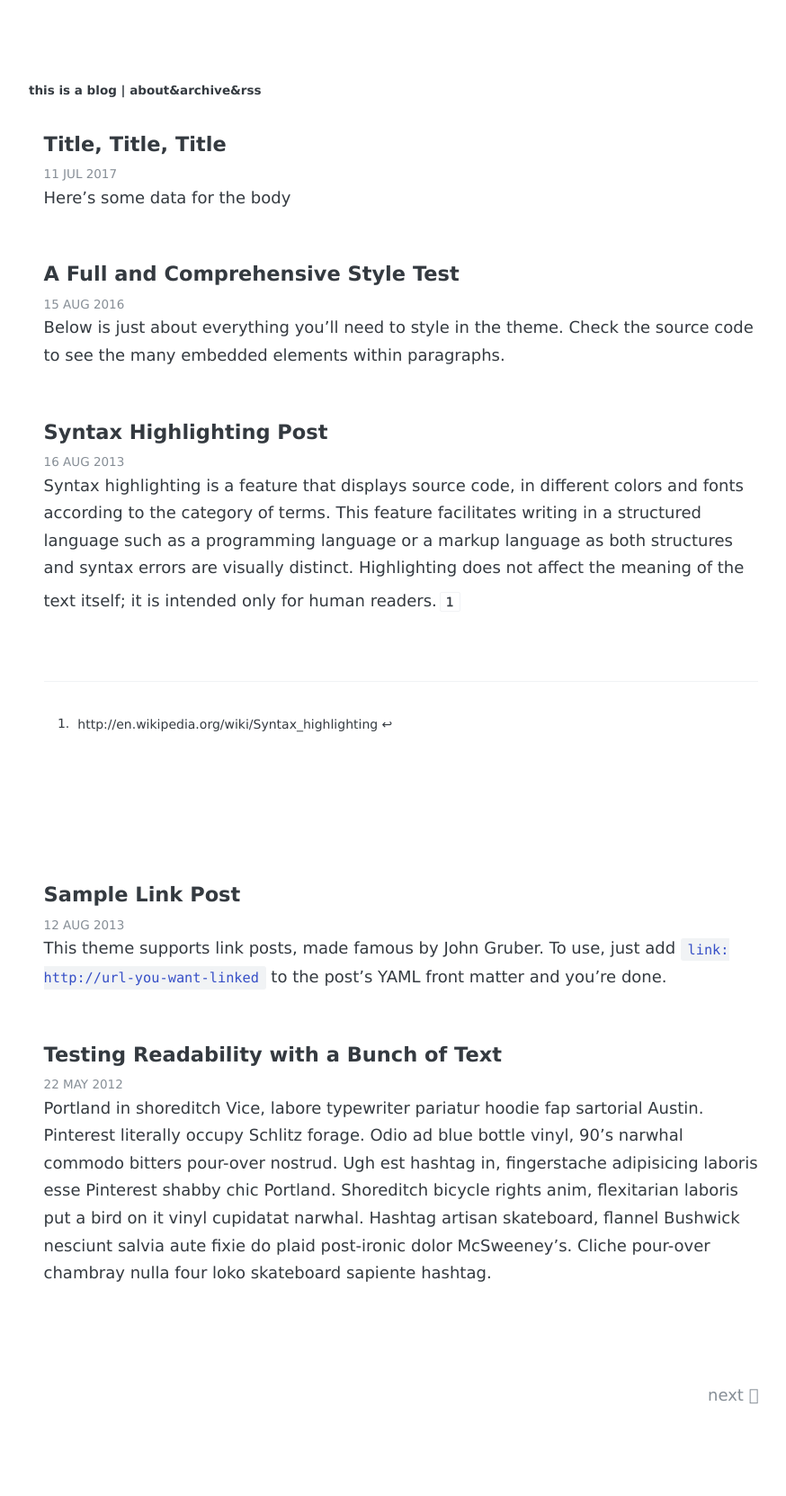
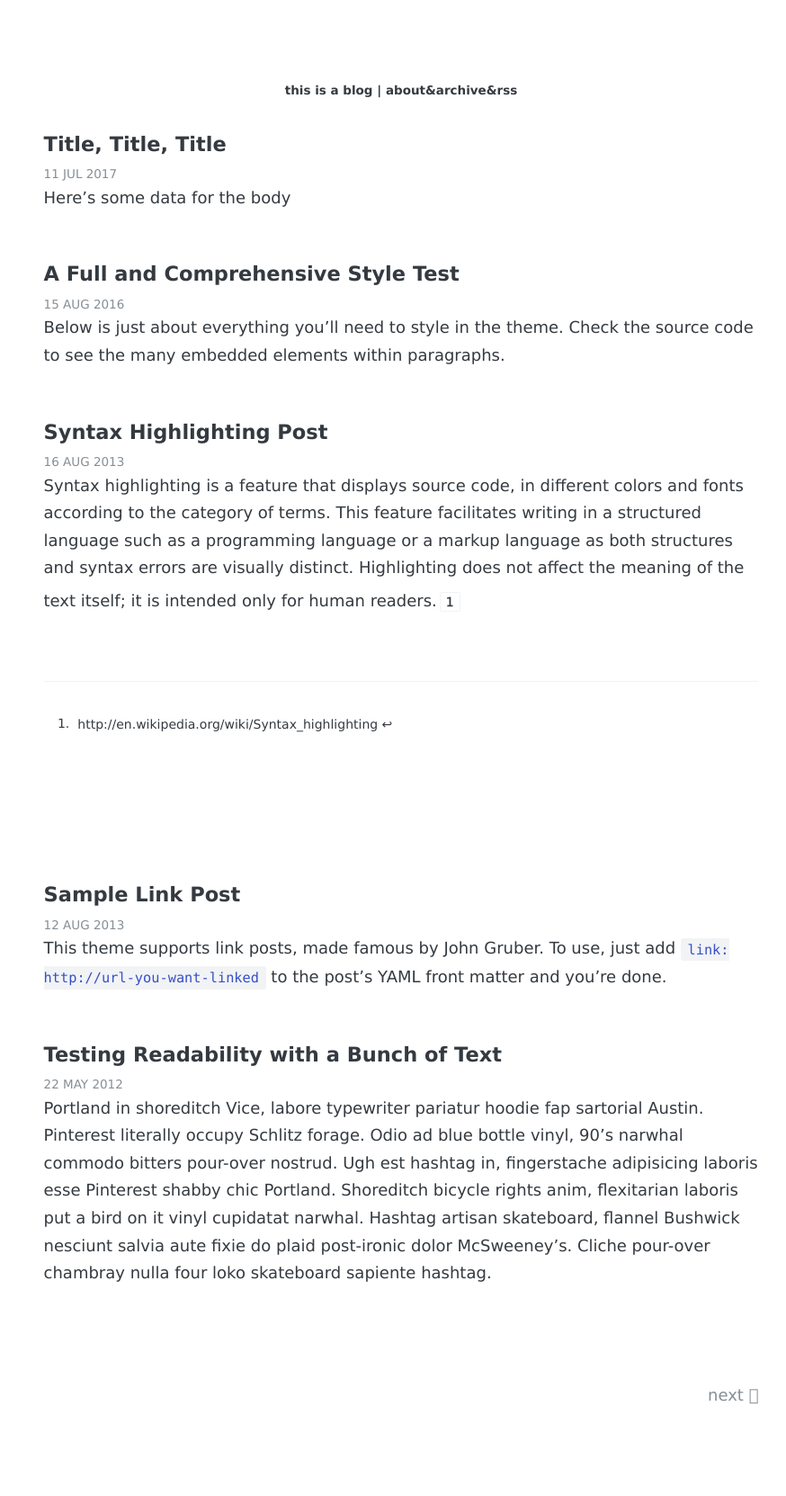
Before and after one commit to thisisamatthew/thisisamatthew.github.io, a Jekyll site: the page built from index.html, in a window 1280 px wide. Shown: the whole page at 90% size, without its empty margins (194-1068 px from the left). Built offline with Jekyll 4.4.1, drawn with Linux system fonts in a browser that asks for light colours; some web fonts are replaced; the list of posts is cut into pages by our own code.

Commit message:
Update _site.scss

```diff
--- a/_sass/_site.scss
+++ b/_sass/_site.scss
@@ -75,8 +75,7 @@ body {
 .header-small {
   text-align: left;
   margin-bottom: .75rem;
-  margin-left: auto;
-  margin-right: auto;
+  text-align: center;
   font-size: .75rem;
   font-weight: 600;
 
```
